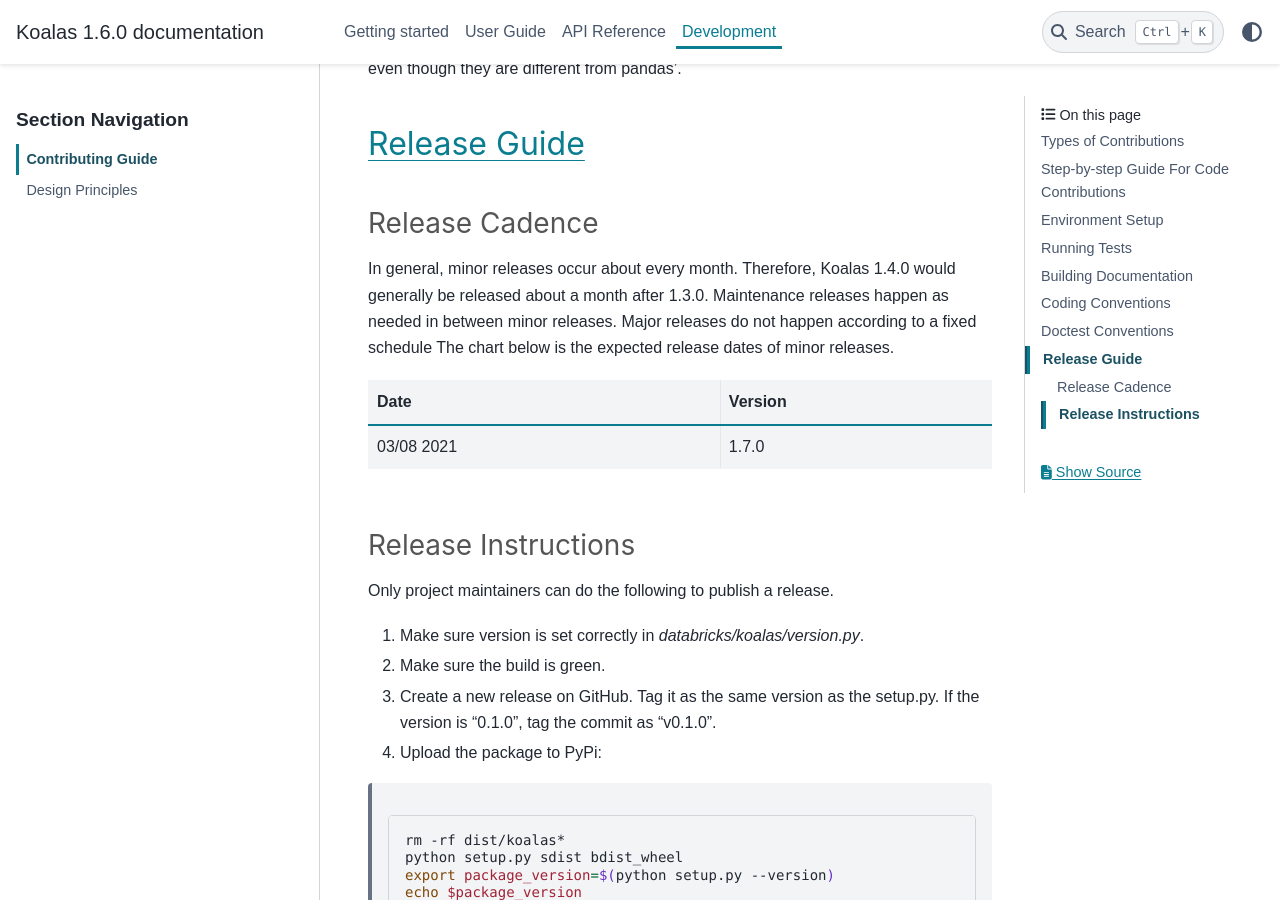
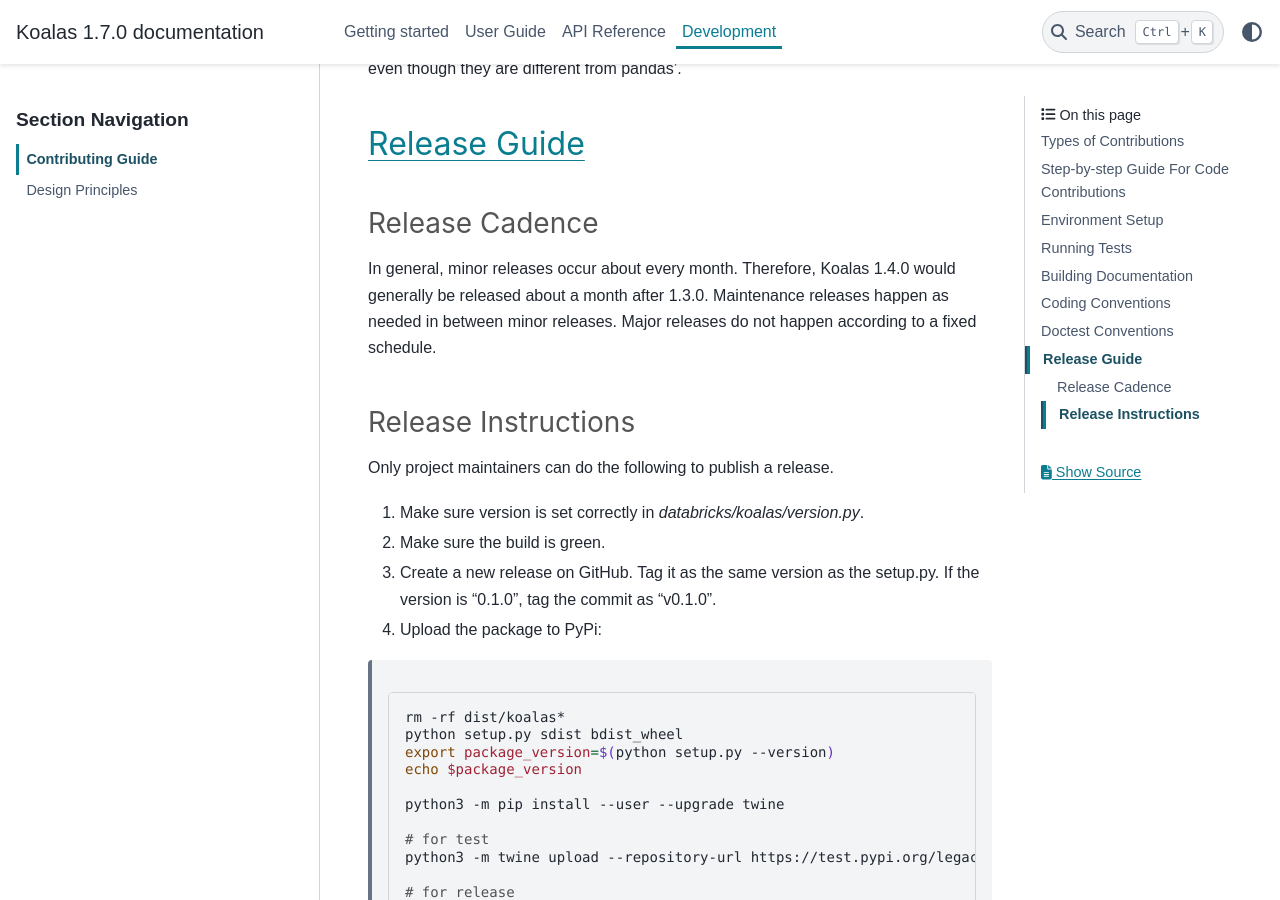
Before and after one commit to rising-star92/databricks-koalas, a Sphinx documentation site: the page built from docs/source/development/contributing.rst, in a window 1280 px wide and 900 px high, scrolled down 3651 px. Built offline with Sphinx 7.4.7 and the PyData theme 0.15.4, drawn with Linux system fonts in a browser that asks for light colours; pages that are not in the unit, such as notebooks, are missing from menus; the version number is read from the project's files by our own code.

Commit message:
Bump up version to 1.7.0 (#2094)

```diff
--- a/databricks/koalas/version.py
+++ b/databricks/koalas/version.py
@@ -14,4 +14,4 @@
 # limitations under the License.
 #
 
-__version__ = "1.6.0"
+__version__ = "1.7.0"
--- a/docs/source/development/contributing.rst
+++ b/docs/source/development/contributing.rst
@@ -146,14 +146,7 @@ Release Cadence
 ---------------
 
 In general, minor releases occur about every month. Therefore, Koalas 1.4.0 would generally be released about a month after 1.3.0.
-Maintenance releases happen as needed in between minor releases. Major releases do not happen according to a fixed schedule
-The chart below is the expected release dates of minor releases.
-
-+------------+---------+
-| Date       | Version |
-+============+=========+
-| 03/08 2021 | 1.7.0   |
-+------------+---------+
+Maintenance releases happen as needed in between minor releases. Major releases do not happen according to a fixed schedule.
 
 Release Instructions
 --------------------
```
